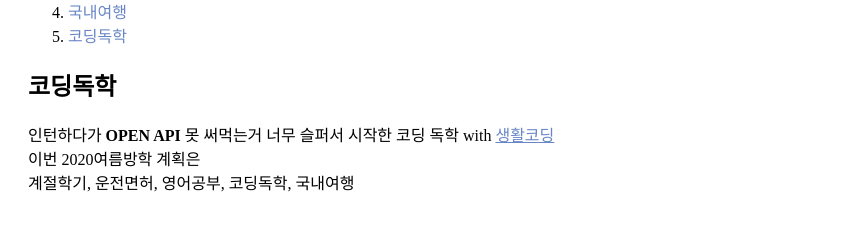
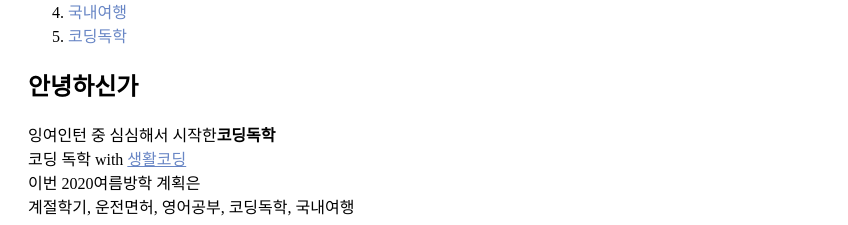
Before and after one commit to seoulw0625/web1, a plain HTML site: page index.html in a window 1280 px wide. Shown: the part 245-470 px from the top of the page, without its empty margins (0-848 px from the left). Drawn offline with Linux system fonts and the light colour scheme; grey boxes are pictures that could not be loaded.

Commit message:
Add files via upload

```diff
--- a/index.html
+++ b/index.html
@@ -24,10 +24,11 @@
 <li><a href="4.html">국내여행</a></li>
 <li><a href="5.html">코딩독학</a></li>
 </ol>
-<h2>코딩독학</h2>
-<p>인턴하다가 <strong>OPEN API</strong> 못 써먹는거 너무 슬퍼서 시작한 코딩 독학 with <a href="https://opentutorials.org/course/1"target="_blank" title="코딩은 열린문"><u>생활코딩</u></a>
+<h2>안녕하신가</h2>
+<p>잉여인턴 중 심심해서 시작한<strong>코딩독학</strong>
+  <br>코딩 독학 with <a href="https://opentutorials.org/course/1"target="_blank" title="코딩은 열린문"><u>생활코딩</u></a>
 <br>이번 2020여름방학 계획은 <br>계절학기, 운전면허, 영어공부, 코딩독학, 국내여행</p>
 <br> <img src="https://post-phinf.pstatic.net/MjAxNzExMjVfMjMg/MDAxNTExNTM3NDk3NzI3.DkMHO4WLFVmjGbzDS8uYu6335EzJZU3RYmQGAVL6XEEg.k8iq_gjnxzMW5Nww4MOS6KMFi6ETOr6MI-_8TpxfV-cg.JPEG/2.jpg?type=w1200" width="360" height="200">
-<br> <h5><span style="color:red">이 사이트는 html로만 만들어졌습니다</span> </h5>
+<br> <h5><span style="color:red">계절학기 수강신청 성공기원</span> </h5>
 </body>
 </html>
```
Also changed, not shown: 1.html (+3 -1 lines), 2.html (+1 -1 lines), 3.html (+1 -2 lines).
